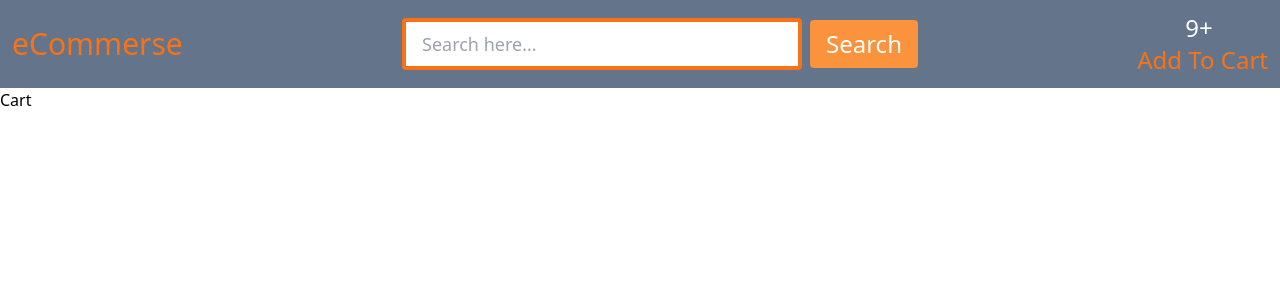
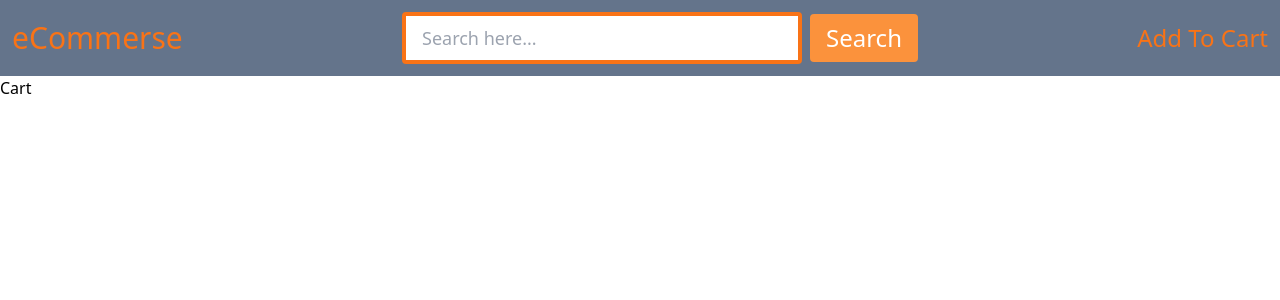
Before and after one commit to Sonu8544/eConnerse-Project-React-Js-Redux, a React (Vite) app: page /cart in a window 1280 px wide. Shown: the top 300 px of the page. Built offline with nearby package versions, Linux system fonts and the light colour scheme.

Commit message:
Funclaty Almost Don

```diff
--- a/src/App.jsx
+++ b/src/App.jsx
@@ -6,17 +6,21 @@ import { Product } from "./components/product";
 import { NotFound } from "./components/not-found";
 import { NavBar } from "./components/navbar";
 import { Item } from "./components/item";
+import { useCart } from "./context/cart";
+
 
 function App() {
 
 const navigate = useNavigate();
+const {cartItemCount} = useCart()
+
 const onSearch = (searchQuery) => {
   navigate(`/?${createSearchParams({ q: searchQuery})}`)
 }
 
   return (
     <>
-    <NavBar onSearch={onSearch} cartItemCount={12} />
+    <NavBar onSearch={onSearch} cartItemCount={cartItemCount()} />
       <Routes>
         <Route path="/" element={<Products />} />
         <Route path="/home" element={<Products />} />
--- a/src/components/item/Item.jsx
+++ b/src/components/item/Item.jsx
@@ -1,31 +1,35 @@
 import React from "react";
 import { Link } from "react-router-dom";
 
-const Item = ({data, addToCart}) => {
-
-    const {image, id, title, price} = data
+const Item = ({ data, addToCart }) => {
+  const { image, id, title, price } = data;
 
   return (
     <>
-      <div className="p-1 mr-2 ml-2 flex flex-wrap gap-1 justify-between" >
-        <div className="group min-w-[300px] max-w-[400px] rounded overflow-hidden shadow-lg hover:bg-gray-200 transition duration-300 ease-in-out">
+    <div className="flex flex-row flex-wrap cursor-pointer mb-5" >
+    <div className=" w-[350px] h-[450px] overflow-hidden shadow-2xl hover:bg-gray-200 transition duration-400 ease-in-out">
+        <div>
         <img
           src={image}
           alt="Product Image"
-            className="w-full p-3"
+          className="w-full h-[300px] rounded-lg p-2 hover:scale-110 object-cover overflow-hidden duration-150"
         />
+        </div>
         <div className="px-6 py-4">
-          <Link to={`product/${id}`} >
-            <div className="font-bold text-xl mb-2">{title}</div>
+          <Link to={`product/${id}`}>
+            <div className="font-bold text-md text-orange-500 hover:text-blue-500 mb-2">{title}</div>
           </Link>
           <div className="mt-4 flex justify-between items-center">
             <div>
               <span className="text-orange-500 text-lg font-bold">
-                  {price}
+                $ {price}
               </span>
             </div>
             <div>
-                <button onClick={addToCart} className="bg-orange-400 hover:bg-orange-600 text-white font-bold py-2 px-4 rounded-xl">
+              <button
+                onClick={addToCart}
+                className="bg-orange-400 hover:bg-orange-600 text-white font-bold py-2 px-4 rounded-xl"
+              >
                 Add to Cart
               </button>
             </div>
@@ -33,6 +37,7 @@ const Item = ({data, addToCart}) => {
         </div>
       </div>
     </div>
+
     </>
   );
 };
--- a/src/components/product/Product.jsx
+++ b/src/components/product/Product.jsx
@@ -1,9 +1,89 @@
-import React from 'react'
+import React, { useState, useEffect } from "react";
+import fakeStoreApi from "../../services/fake-store-api";
+import { Link, useParams } from "react-router-dom";
+import { useCart } from "../../context/cart";
 
 const Product = () => {
+  const [loading, setLoading] = useState(true);
+  const [product, setProduct] = useState();
+  const { productId } = useParams(); // Destructure the productId from useParams
+
+  const { addToCart } = useCart();
+
+  useEffect(() => {
+    const fetchProduct = async () => {
+      setLoading(true);
+      try {
+        const productData = await fakeStoreApi.fetchProductById(productId);
+        setProduct(productData);
+      } catch (error) {
+        console.error("Data Fetching issue", error);
+      } finally {
+        setLoading(false);
+      }
+    };
+    fetchProduct();
+  }, [productId]); // Add productId as a dependency
+
+  if (loading) {
+    return (
+      <div className="text-center">
+        <p>Loading...</p>
+      </div>
+    );
+  }
+
+  if (!loading && !product) {
+    return (
+      <h1 className="text-3xl text-orange-500">
+        Product Not Found
+        <Link to="/" className="text-blue-500">
+          Home
+        </Link>
+        see all Available product
+      </h1>
+    );
+  }
+  const { title, image, description, price } = product;
   return (
-    <div>Product</div>
-  )
-}
+    <>
+      <div className="bg-gray-100 p-[30px] pb-[130px]">
+        <div className="container bg-gray-300 rounded-lg flex text-orange-600 text-lg w-[900px] ml-auto mr-auto shadow-2xl p-5 gap-8 mt-10">
+          <div className="image">
+            <img
+              src={image}
+              alt=""
+              className="min-w-[300px] max-w-[400px] h-[400px] p-4"
+            />
+          </div>
+          <div className="details flex flex-col gap-5 justify-center items-start">
+            <div className="title font-bold text-2xl ">{title}</div>
+            <Link to={"/productId"}>
+              <div className="description text-orange-700 text-lg">
+                {description}
+              </div>
+            </Link>
+            <div>
+              <div className="flex justify-between items-center  ">
+                <div className="price mr-[250px] font-bold text-2xl">
+                  $ {price}
+                </div>
+                <div className="addtocart cursor-pointer">
+                  <button
+                    type="button"
+                    onClick={(product) => addToCart(product)}
+                    className="bg-orange-400 hover:bg-orange-600 text-white rounded px-4 py-2 ml-2 transition duration-300"
+                  >
+                    Add To Cart
+                  </button>
+                </div>
+              </div>
+            </div>
+          </div>
+        </div>
+      </div>
+    </>
+  );
+};
 
-export { Product}
+export { Product };
--- a/src/components/products/Products.jsx
+++ b/src/components/products/Products.jsx
@@ -1,29 +1,72 @@
-import React from 'react'
-import { useState, useEffect } from 'react'
-import fakeStoreApi from '../../services/fake-store-api'
-import { Item } from '../item'
-import { useSearchParams } from 'react-router-dom'
+import React, { useState, useEffect } from "react";
+import fakeStoreApi from "../../services/fake-store-api";
+import { Item } from "../item";
+import { useSearchParams } from "react-router-dom";
+import { useCart } from "../../context/cart";
 
 const Products = () => {
-   const [loading, setLoading] =useState(true)
-   const [product, setProduct] = useState([])
-  const [query, setQuery] = useSearchParams()
+  const [loading, setLoading] = useState(true);
+  const [product, setProduct] = useState([]);
+  const [query, setQuery] = useSearchParams();
 
-  const searchQuery = query.get("q")
+  const {addToCart} = useCart()
 
-  useEffect(() =>{
-     const fetchProducts = async () =>{
-      setLoading(true)
-      const products = searchQuery ? await fakeStoreApi.fetchProductByQuery(searchQuery) : await fakeStoreApi.fetchAllProducts()
+  const searchQuery = query.get("q");
+  console.log(searchQuery);
 
-      setProduct(products)
-      setLoading(false)
-     }
+  useEffect(() => {
+    const fetchProducts = async () => {
+      setLoading(true);
+      try {
+        const products = searchQuery
+          ? await fakeStoreApi.fetchProductByQuery(searchQuery)
+          : await fakeStoreApi.fetchAllProducts();
+        setProduct(products);
+      } catch (error) {
+        console.error("Data Fetching issue", error);
+      } finally {
+        setLoading(false);
+      }
+    };
+    fetchProducts();
+  }, [searchQuery]); // Add searchQuery as a dependency
 
-  }, [searchQuery])
+  if (!loading && searchQuery && !product.length) { // Corrected the variable name to product
+    return (
+      <div className="bg-gray-200">
+        <h1 className="text-2xl text-orange-500">Product Not Found</h1>
+      </div>
+    );
+  }
+
   return (
-    <div>Products</div>
-  )
-}
+    <div className="container flex flex-wrap justify-evenly ml-20px mr-20px mt-7 mb-5">
+      {loading ? (
+        <div className="flex justify-center items-center mt-10 text-orange-600">
+          <div
+            className="inline-block h-8 w-8 animate-spin rounded-full border-4 border-solid border-current border-r-transparent align-[-0.125em] motion-reduce:animate-[spin_1.5s_linear_infinite]"
+            role="status"
+          >
+            <span className="!absolute !-m-px !h-px !w-px !overflow-hidden !whitespace-nowrap !border-0 !p-0 ![clip:rect(0,0,0,0)]">
+              Loading...
+            </span>
+          </div>
+          <p className="text-xl">Loading...</p>
+        </div>
+      ) : (
+        product.map((productItem) => ( // Changed variable name to productItem to avoid shadowing
+          <Item
+            key={productItem.id}
+            data={productItem}
+            addToCart={(productItem) => addToCart(productItem)}
 
-export { Products}
+          />
+
+        ))
+
+      )}
+    </div>
+  );
+};
+
+export { Products };
--- /dev/null
+++ b/src/context/cart.jsx
@@ -0,0 +1,81 @@
+import { createContext, useContext, useState } from "react";
+
+const initialState = {
+  cart: [],
+  cartItemCount: () => 0,
+  addToCart: () => null,
+  removeCartItem: () => null,
+  increaseQuantity: () => null,
+  decreaseQuantity: () => null,
+};
+
+const CartContext = createContext(initialState);
+
+const useCart = () => useContext(CartContext);
+
+const cartProvider = ({ children }) => {
+  const [cart, setCart] = useState(initialState.cart || []);
+
+  // Cart Item Count
+  const cartItemCount = () => {
+    return cart.reduce((acc, item) => acc + item.quantity, 0);
+  };
+
+  // Add to cart
+  const addToCart = (product) => {
+    const currentProductId = cart.findIndex(
+      (item) => item.product.id === product.id
+    );
+    if (currentProductId !== -1) {
+      increaseQuantity(product.id);
+    } else {
+      setCart([...cart, { product, quantity: 1 }]);
+    }
+  };
+
+  // removeCartItem
+  const removeCartItem = (productId) => {
+    setCart(cart.filter((item) => item.product.id !== productId));
+  };
+
+  // increase Quantity
+  const increaseQuantity = (productId) => {
+    const allCartProduct = cart.slice();
+    const currentProductId = allCartProduct.findIndex(
+      (item) => item.product.id === productId
+    );
+    if (currentProductId !== -1) {
+      allCartProduct[currentProductId].quantity += 1;
+      setCart(allCartProduct);
+    }
+  };
+
+  // decrease quantity
+  const decreaseQuantity = (productId) => {
+    const allCartProduct = cart.slice();
+    const currentProductId = allCartProduct.findIndex(
+      (item) => item.product.id === productId
+    );
+    if (currentProductId !== -1) {
+      allCartProduct[currentProductId].quantity -= 1;
+      setCart(allCartProduct);
+    }
+  };
+
+  return (
+    <CartContext.Provider
+      value={{
+        cart,
+        cartItemCount,
+        addToCart,
+        increaseQuantity,
+        decreaseQuantity,
+        removeCartItem,
+      }}
+    >
+      {children}
+    </CartContext.Provider>
+  );
+};
+
+export { useCart, cartProvider };
--- a/src/main.jsx
+++ b/src/main.jsx
@@ -3,11 +3,14 @@ import ReactDOM from "react-dom/client";
 import App from "./App.jsx";
 import "./index.css";
 import { BrowserRouter } from "react-router-dom";
+import { cartProvider } from "./context/cart.jsx";
 
 ReactDOM.createRoot(document.getElementById("root")).render(
   <React.StrictMode>
     <BrowserRouter>
-      <App />
+      <cartProvider>
+        <App />
+      </cartProvider>
     </BrowserRouter>
   </React.StrictMode>
 );
--- a/src/services/fake-store-api.js
+++ b/src/services/fake-store-api.js
@@ -1,21 +1,21 @@
-const fakeStoreApi ={
-    fetchAllProducts: async () =>{
-        const res = await fetch("https://fakestoreapi.com/products")
-        const result = res.json()
+const fakeStoreApi = {
+    fetchAllProducts: async () => {
+        const res = await fetch("https://fakestoreapi.com/products");
+        const result = await res.json(); // Add await here
         return result;
     },
 
-    fetchProductById: async (productId) =>{
-        const res = await fetch(`https://fakestoreapi.com/products/${productId}`)
-        const result = res.json()
+    fetchProductById: async (productId) => {
+        const res = await fetch(`https://fakestoreapi.com/products/${productId}`);
+        const result = await res.json(); // Add await here
         return result;
     },
 
-    fetchProductByQuery: async (query) =>{
-        const res = await fetch(`https://fakestoreapi.com/products`)
-        const result = res.json();
-        return result.filter((product) => product.title.toLowerCase().includes(query))
+    fetchProductByQuery: async (query) => {
+        const res = await fetch(`https://fakestoreapi.com/products`);
+        const result = await res.json(); // Add await here
+        return result.filter((pro) => pro.title.toLowerCase().includes(query));
     }
 }
 
-export default fakeStoreApi
+export default fakeStoreApi;
```
Also changed, not shown: 1 other file (tests, documents, lock files or other folders). Lines whose indentation alone changed are shown as unchanged.
